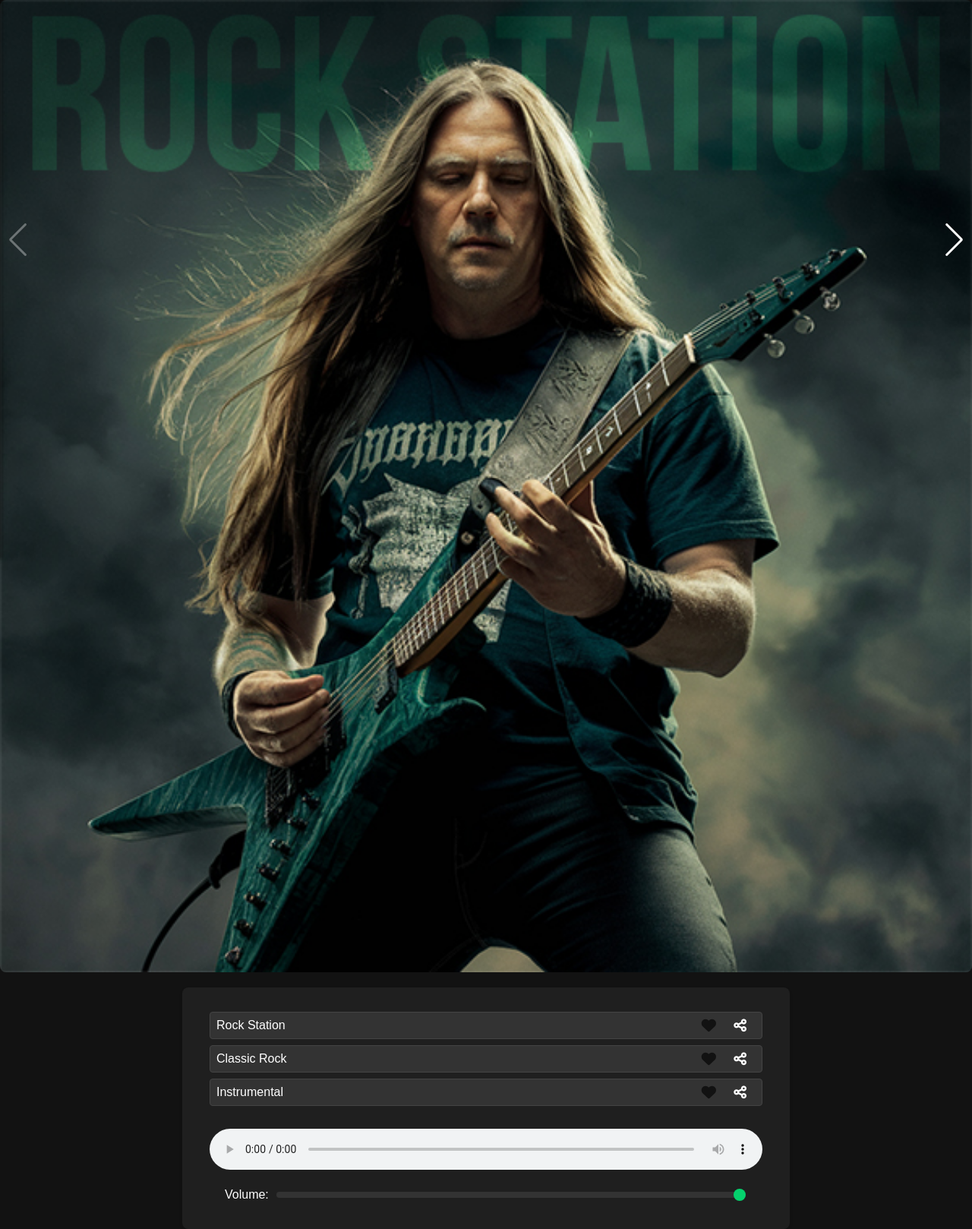
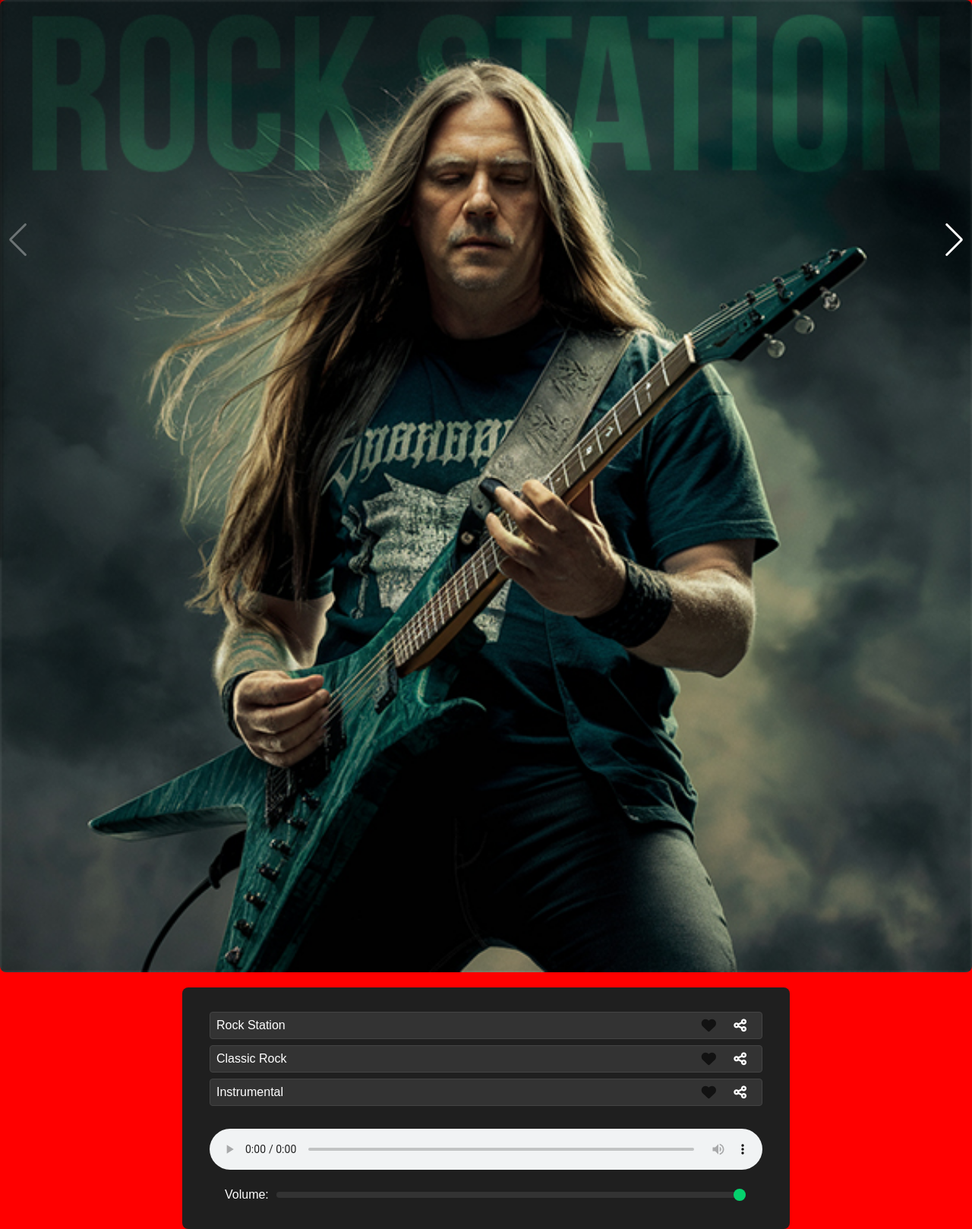
Before and after one commit to portalguitarshred/music, a PHP site: page /radio.html in a window 1280 px wide. Shown: the part 84-1702 px from the top of the page at 76% size. Run offline with PHP 8.4, Linux system fonts and the light colour scheme.

Commit message:
Update styles.css

```diff
--- a/styles.css
+++ b/styles.css
@@ -5,7 +5,7 @@ body {
     display: flex;
     flex-direction: column;
     align-items: center;
-    background-color: #121212;
+    background-color: red;
     color: #ffffff;
     overflow-x: hidden;
     width: 100vw;
```
